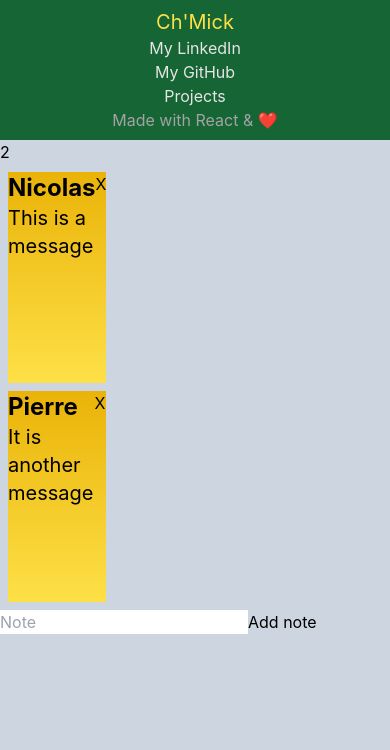
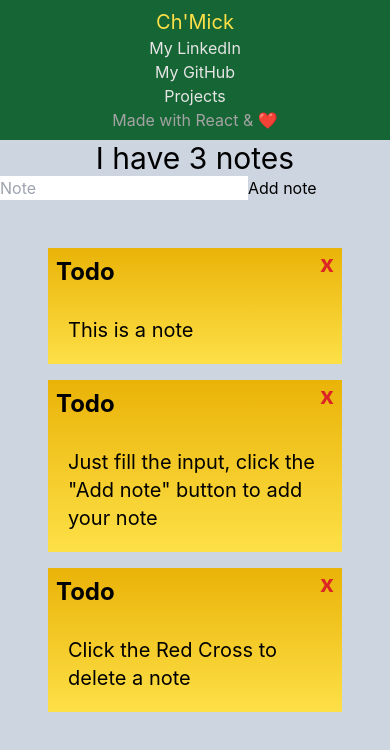
Before and after one commit to chmick15/CV, a React (Create React App) app: page /project/todo in a window 390 px wide. Shown: the top 750 px of the page. Built offline with nearby package versions, Linux system fonts and the light colour scheme.

Commit message:
responsive notes ok

```diff
--- a/src/components/projects/todo/notes/Notes.js
+++ b/src/components/projects/todo/notes/Notes.js
@@ -3,12 +3,14 @@ import React from "react";
 const Notes = ({ note, handleDelete }) => {
 
     return (
-        <div className="w-1/4 h-1/4 bg-gradient-to-t from-yellow-300 to-yellow-500 m-2">
+        <div className="bg-gradient-to-t from-yellow-300 to-yellow-500 m-2">
             <div className="flex justify-between">
-                <p className="text-2xl font-bold text-center">{note.author}</p>
-                <span className="cursor-pointer" onClick={handleDelete}>X</span>
+                <p className="text-2xl font-bold text-center py-2 px-2">{note.author}</p>
+                <span className="cursor-pointer text-red-600 text-2xl font-bold mr-2 items-center" onClick={handleDelete}>x</span>
             </div>
-            <p className="text-xl">{note.comment}</p>
+            <div className="p-5">
+                <p className="text-xl">{note.comment}</p>
+            </div>
         </div>
     )
 }
--- a/src/pages/TodoList.js
+++ b/src/pages/TodoList.js
@@ -2,7 +2,7 @@ import React, { useState } from "react";
 import Notes from "../components/projects/todo/notes/Notes";
 
 const TodoList = () => {
-    const [notes, setNotes] = useState([{ id: 1, author: 'Nicolas', comment: 'This is a message' }, { id: 2, author: 'Pierre', comment: 'It is another message' }]);
+    const [notes, setNotes] = useState([{ id: 1, author: 'Todo', comment: 'This is a note' }, { id: 2, author: 'Todo', comment: 'Just fill the input, click the "Add note" button to add your note' }, { id: 3, author: 'Todo', comment: 'Click the Red Cross to delete a note' }]);
     const [newMess, setNewMess] = useState('')
 
     const handleChange = (e) => {
@@ -13,7 +13,7 @@ const TodoList = () => {
         e.preventDefault()
         const id = new Date().getTime()
         const comment = newMess
-        const author = 'À faire'
+        const author = 'Todo'
         notes.push({ id, comment, author })
         setNewMess('')
     }
@@ -27,13 +27,17 @@ const TodoList = () => {
 
     return (
         <div className="h-screen w-screen">
-            <h1>{notes.length}</h1>
-            {notes.length > 0 ? notes.map((note, id) => <Notes note={note} key={id} handleDelete={handleDelete} />) : <p>There's no note</p>}
-            <form>
-                <input type='text' placeholder="Note" onChange={handleChange} value={newMess}></input>
-                <button onClick={handleSubmit}>Add note</button>
-            </form>
-        </div>
+            <h1 className=" text-center text-3xl">I have {notes.length} notes</h1>
+            <div className="grid grid-cols-1">
+                <form>
+                    <input type='text' placeholder="Note" onChange={handleChange} value={newMess}></input>
+                    <button onClick={handleSubmit}>Add note</button>
+                </form>
+            </div>
+            <div className="grid grid-cols-1 sm:grid-cols-2 md:grid-cols-3 lg:grid-cols-4 m-10">
+                {notes.length > 0 ? notes.map((note, id) => <Notes note={note} key={id} handleDelete={handleDelete} />) : <p>There's no note</p>}
+            </div>
+        </div >
     )
 };
 
```
